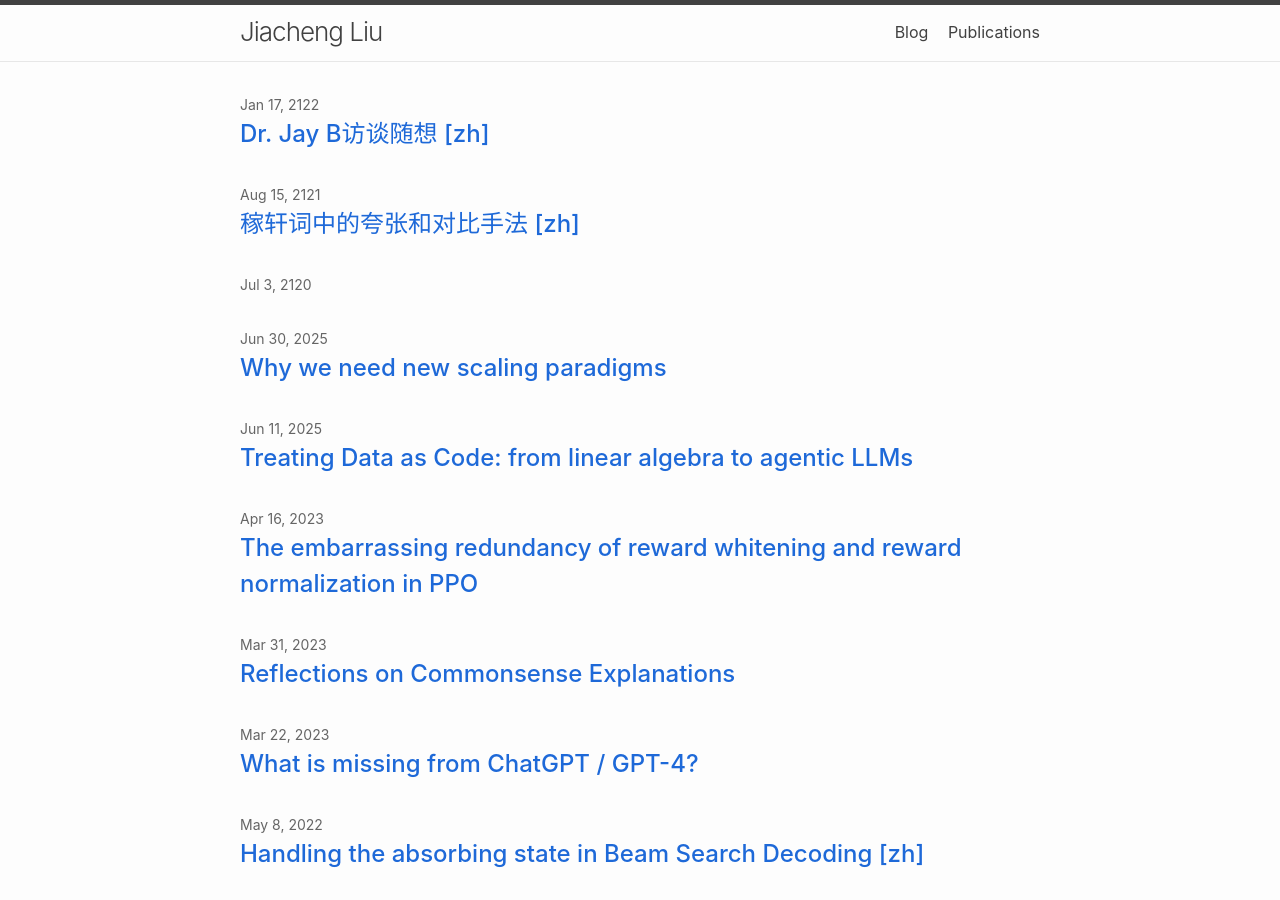
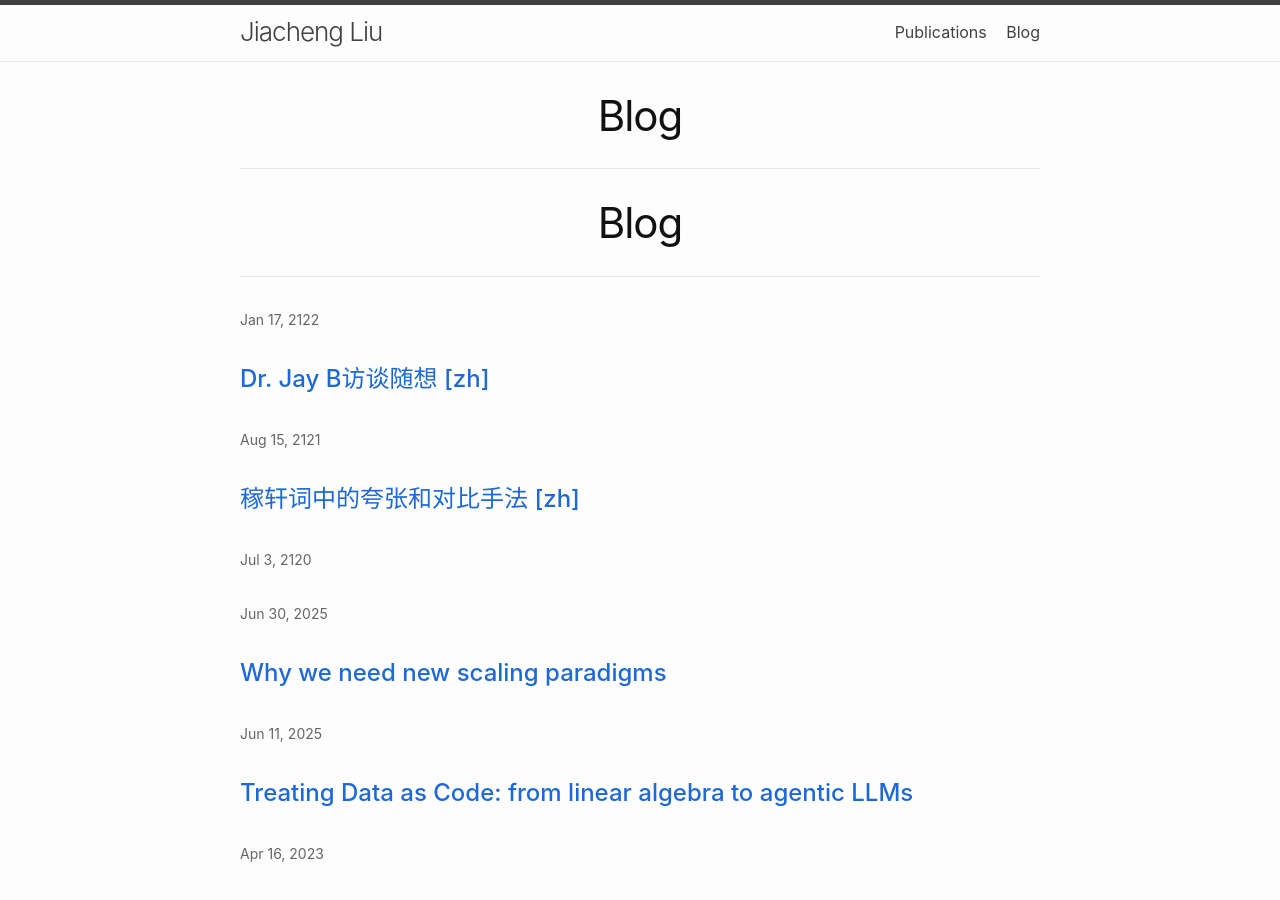
Before and after one commit to liujch1998/liujch1998.github.io, a Jekyll site: the page built from blog.md, in a window 1280 px wide and 900 px high. Built offline with Jekyll 4.4.1, drawn with Linux system fonts in a browser that asks for light colours.

Commit message:
fix more stuff

```diff
--- a/_config.yml
+++ b/_config.yml
@@ -18,6 +18,12 @@ show_excerpts: true
 #     linkedin: liujch1998
 #     youtube_channel: UCG06GwB1IK0bXXrTcRe5Elw
 
+minima:
+  nav_pages:
+    - index.md
+    - publications.md
+    - blog.md
+
 header_pages:
   - index.md
   - publications.md
--- a/_layouts/blog.html
+++ b/_layouts/blog.html
@@ -3,6 +3,10 @@ layout: base
 ---
 
 <div class="home">
+<header class="post-header">
+    <h1 class="post-title">{{ page.title | escape }}</h1>
+</header>
+
 {% if site.paginate %}
     {% assign posts = paginator.posts %}
 {% else %}
--- a/blog.md
+++ b/blog.md
@@ -1,4 +1,65 @@
 ---
-layout: blog
+layout: page
 title: "Blog"
 ---
+
+<div class="home">
+<header class="post-header">
+    <h1 class="post-title">{{ page.title | escape }}</h1>
+</header>
+
+{% if site.paginate %}
+    {% assign posts = paginator.posts %}
+{% else %}
+    {% assign posts = site.posts %}
+{% endif %}
+
+
+{%- if posts.size > 0 -%}
+    {%- if page.list_title -%}
+    <h2 class="post-list-heading">{{ page.list_title }}</h2>
+    {%- endif -%}
+    <ul class="post-list">
+    {%- assign date_format = site.minima.date_format | default: "%b %-d, %Y" -%}
+    {%- for post in posts -%}
+    <li>
+        <span class="post-meta">{{ post.date | date: date_format }}</span>
+        <h3>
+        <a class="post-link" href="{{ post.url | relative_url }}">
+            {{ post.title | escape }}
+        </a>
+        </h3>
+        {%- if site.minima.show_excerpts -%}
+        {{ post.excerpt }}
+        {%- endif -%}
+    </li>
+    {%- endfor -%}
+    </ul>
+
+    {% if site.paginate %}
+    <div class="pager">
+        <ul class="pagination">
+        {%- if paginator.previous_page %}
+        <li>
+            <a href="{{ paginator.previous_page_path | relative_url }}" class="previous-page" title="Go to Page {{ paginator.previous_page }}">
+            {{ paginator.previous_page }}
+            </a>
+        </li>
+        {%- else %}
+        <li><div class="pager-edge">•</div></li>
+        {%- endif %}
+        <li><div class="current-page">{{ paginator.page }}</div></li>
+        {%- if paginator.next_page %}
+        <li>
+            <a href="{{ paginator.next_page_path | relative_url }}" class="next-page" title="Go to Page {{ paginator.next_page }}">
+            {{ paginator.next_page }}
+            </a>
+        </li>
+        {%- else %}
+        <li><div class="pager-edge">•</div></li>
+        {%- endif %}
+        </ul>
+    </div>
+    {%- endif %}
+{%- endif -%}
+</div>
```
